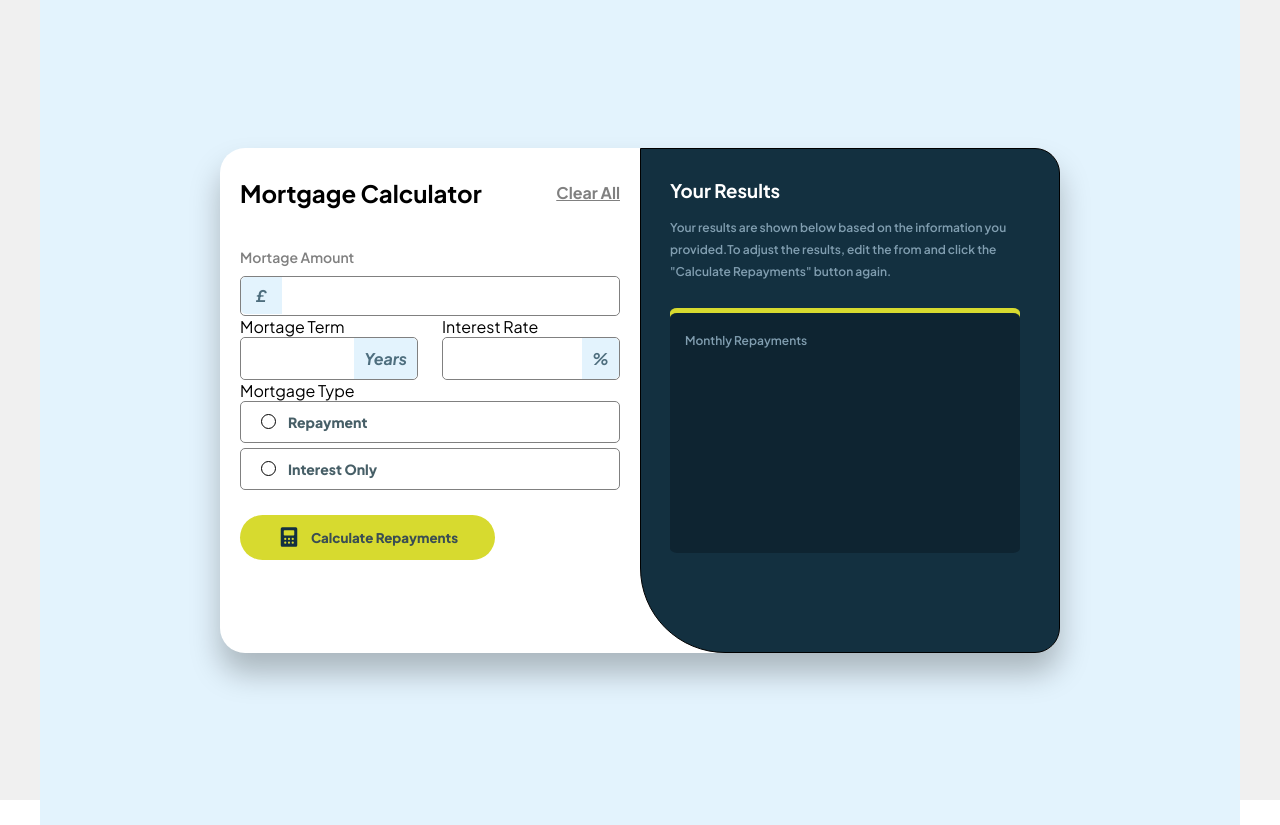
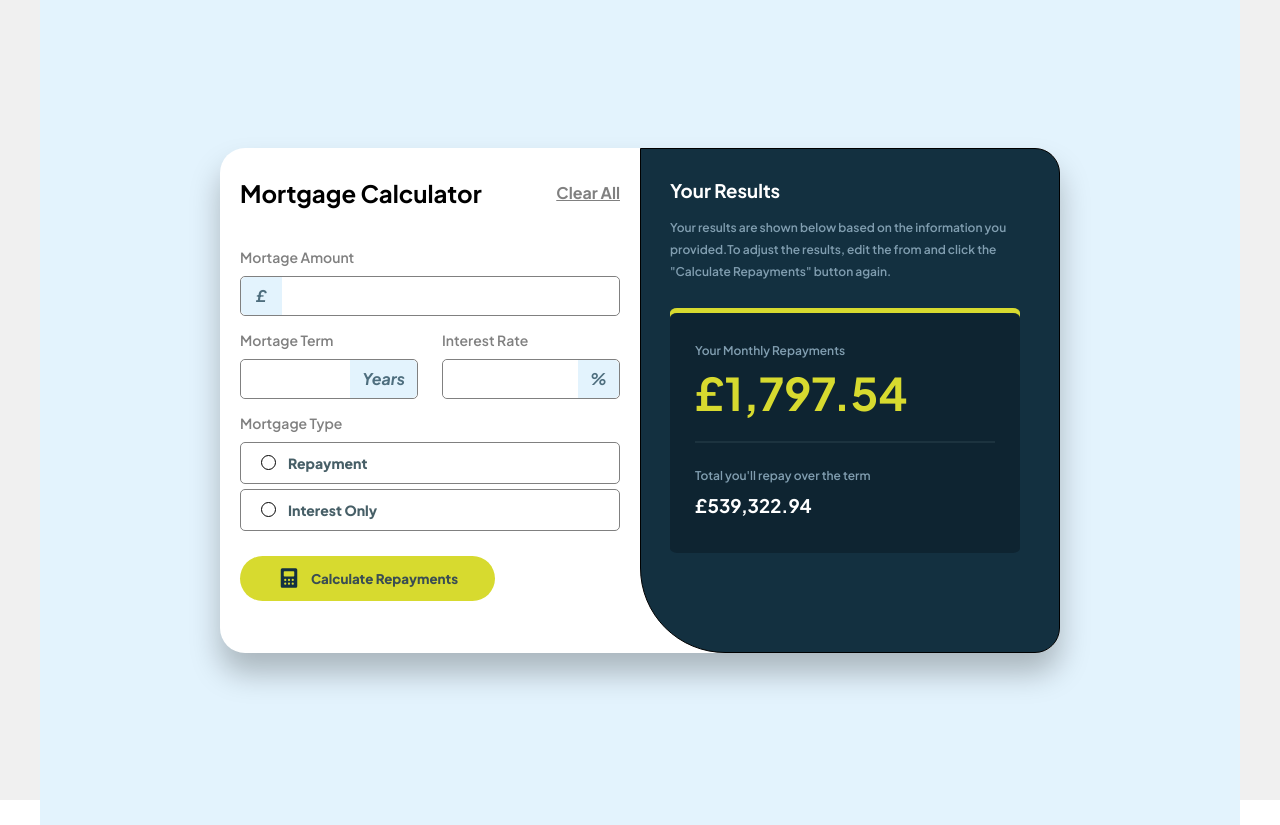
Before and after one commit to Lorenzo91347/mortgage-calculator, a React (Create React App) app: page / in a window 1280 px wide. Built offline with nearby package versions, Linux system fonts and the light colour scheme.

Commit message:
feat:static styling completed

```diff
--- a/src/Main.scss
+++ b/src/Main.scss
@@ -106,6 +106,7 @@ CHILD CONTAINERS STYLING
 }
 
 .term-rate-field{
+   height: 40px;
    border-radius: 5px;
    border: 1px solid grey;
    display: flex;
@@ -123,7 +124,8 @@ CHILD CONTAINERS STYLING
    border-radius: 2%;
    box-shadow: 0 -5px 0 0 var(--primary-lime);
    .result-nums{
-      padding: 15px;
+      padding: 25px;
+
 
    }
 }
@@ -135,10 +137,10 @@ FIELDS,ICONS AND MIX
 
 
 .icon-top{
-   padding: 8px 15px 8px;
+   height: 100%;
+   padding: 0 15px 0 15px;
    display: flex;
    align-items: center;
-   justify-content: center;
    font-weight:bold;
    color: var(--slate-700);
    background-color: var(--slate-100);
@@ -146,7 +148,8 @@ FIELDS,ICONS AND MIX
    border-bottom-left-radius: 5px;
 }
 .icon{
-   padding: 8px 10px 8px;
+   height: 100%;
+   padding: 0 12px 0 12px;
    display: flex;
    align-items: center;
    justify-content: center;
@@ -176,7 +179,7 @@ FIELDS,ICONS AND MIX
    color: #475f67;
 }
 
-.amount-label{
+.label{
    margin-top:15px;
    font-size: 14px;
    color: grey;
@@ -261,9 +264,25 @@ FIELDS,ICONS AND MIX
 }
 
 }
-.monthly-label{
-   margin-top: 15px;
+.monthly-repay-label{
    color: #819eb0;
    font-size: 12px;
    font-weight: 600;
 }
+.monthly-result{
+   margin-top: 5px;
+   margin-bottom: 20px;
+   font-size: 45px;
+   color: var(--primary-lime);
+   display: block;
+   font-weight: bold;
+}
+
+.divider{
+   width: 100%;
+   border: #1c333f 1px solid;
+   margin-bottom: 20px;
+}
+.total{
+   margin-top: 10px;
+}
--- a/src/components/MOrtgageResult.js
+++ b/src/components/MOrtgageResult.js
@@ -10,8 +10,11 @@ const MortgageResult = () => {
       </p>
       <div className='result-box'>
         <div className='result-nums'>
-          <label className='monthly-label'>Monthly Repayments</label>
-          <result className='monthly-result'></result>
+          <label className='monthly-repay-label'>Your Monthly Repayments</label>
+          <result className='monthly-result'>£1,797.54</result>
+          <div className='divider'></div>
+          <label className='monthly-repay-label'>Total you'll repay over the term</label>
+          <h3 className='total'>£539,322.94</h3>
         </div>
       </div>
 
--- a/src/components/MortgageForm.js
+++ b/src/components/MortgageForm.js
@@ -46,7 +46,7 @@ const MortgageForm = () => {
       </div>
 
       <div className='mortgage-amount'>
-        <label for='amount' className='amount-label'>Mortage Amount</label>
+        <label for='amount' className='label'>Mortage Amount</label>
         <div className='amount'>
           <i className='icon-top'>£</i>
           <input className='input-field-1' type="text" name="amount"></input>
```
